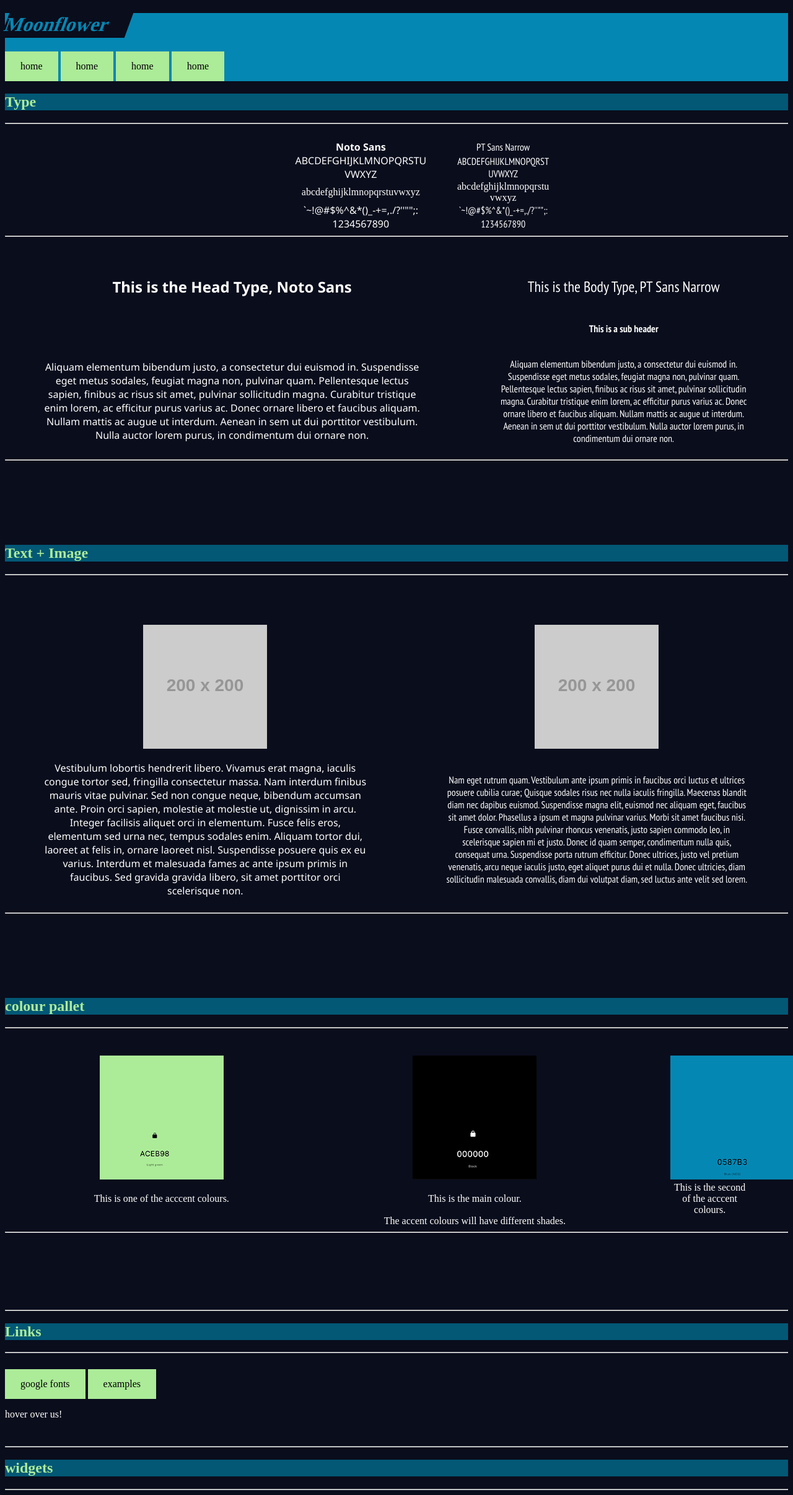
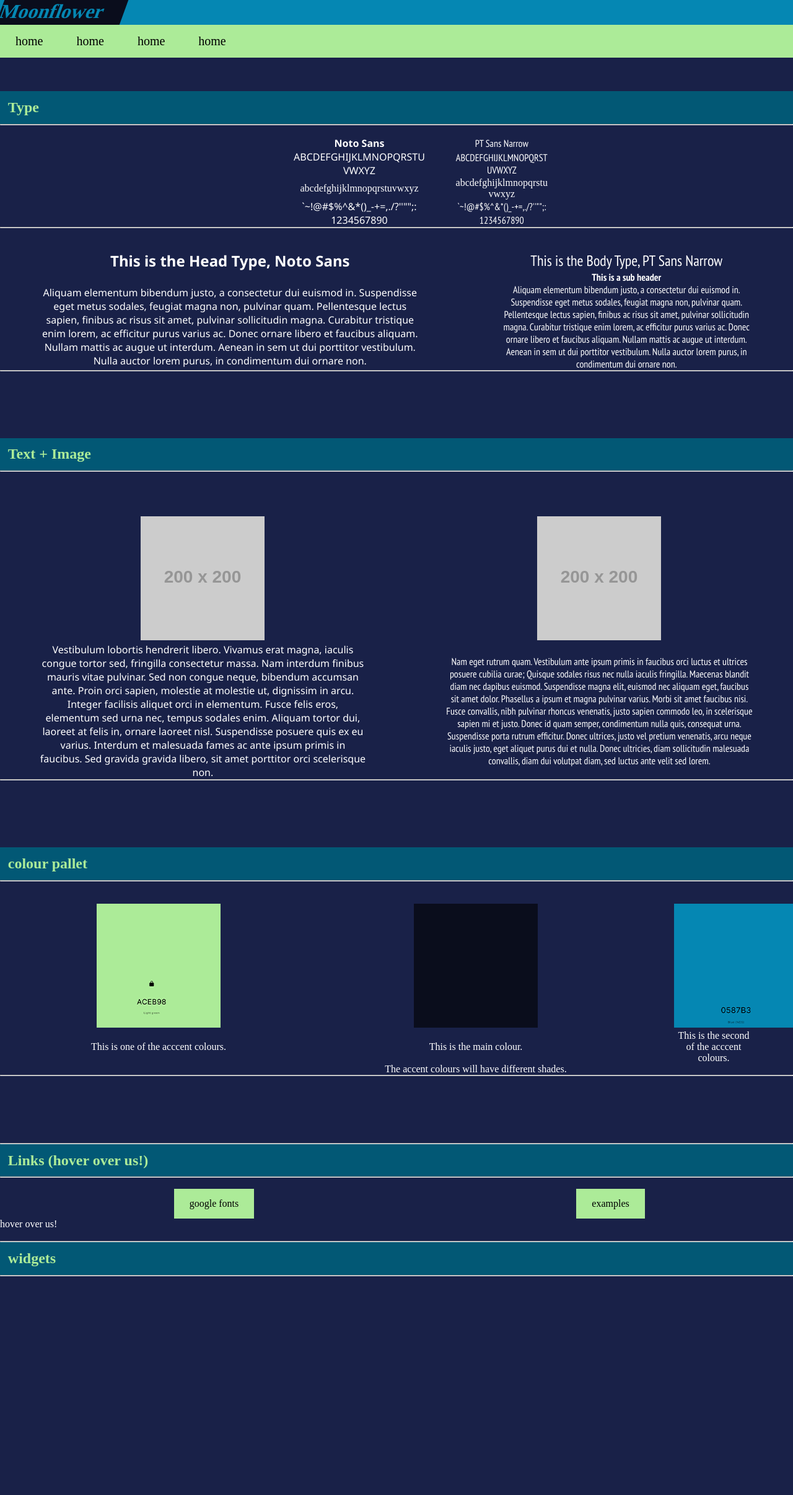
Before and after one commit to Moonflower-pixel/2025-portfolio, a Jekyll site: the page style-guide/index.html, which Jekyll copies as it is, in a window 1280 px wide. Shown: the whole page at 62% size. Built offline with Jekyll 4.4.1, drawn with Linux system fonts in a browser that asks for light colours; after the commit the page ends 2059 px from its top, so only the background shows below that.

Commit message:
updating complete style guide

```diff
--- a/style-guide/css/style.css
+++ b/style-guide/css/style.css
@@ -1,5 +1,48 @@
 @charset "UTF-8";
 /* CSS Document */
+
+*{
+	padding: 0;
+	margin: 0;
+}
+ul {
+	list-style: none;
+	background: #ACEB98;
+}
+
+ul li {
+	display: inline-block;
+	position: relative;
+}
+
+ul li a {
+	display: block;
+	padding: 20 25px;
+	color: #025875;
+	text-decoration: none;
+	text-align: center;
+	font-size: 20px;
+}
+
+ul li ul.dropdown li {
+	display: block;
+}
+
+ul li ul.dropdown {
+	width: 100%;
+	background: #79DE59;
+	position: absolute;
+	z-index: 999;
+	display: none;
+}
+
+ul li a:hover {
+	background: #025875;
+}
+
+ul li:hover ul.dropdown {
+	display: block;
+}
 
 .noto-sans {
   font-family: "Noto Sans", sans-serif;
@@ -65,7 +108,7 @@
 	background-color:rgba(10,13,28,1.00);
 }
 body {
-	background-color:rgba(10,13,28,1.00);
+	background-color:#192148;
 }
 
 h2, h3 {
@@ -79,6 +122,7 @@
   	height: 10%;
  	 width: 100%;
 	background-color:#025875;
+	padding: 1%
 }
 p {
 	color: white;
@@ -111,46 +155,3 @@
 	color: white;
   background-color: #0587B3;
 }
-
-.dropbtn {
-	background-color: #3498DB;
-	color: white;
-	padding: 16px;
-	font-size: 16px;
-	border: none;
-	cursor: pointer;
-}
-
-.dropbtn:hover, .dropbtn:focus {
-	background-color: #2980B9;
-}
-
-.dropdown {
-	position: relative;
-	display: inline-block;
-}
-
-.dropdown-content {
-	display: none;
-	position: absolute;
-	background-color: #f1f1f1;
-	min-width: 160px;
-	overflow: auto;
-	box-shadow: 0px 8px 16px 0px rgba(0,0,0,0.2);
-	z-index: 1;
-}
-
-.dropdown-content a {
-	color: black;
-	padding: 12px 16px;
-	text-decoration: none;
-	display: block;
-}
-
-.dropdown a:hover {
-	background-color: #ddd;
-}
-
-.show {
-	display: block;
-}
--- a/style-guide/index.html
+++ b/style-guide/index.html
@@ -12,15 +12,31 @@
 		<link rel="preconnect" href="https://fonts.googleapis.com">
 		<link rel="preconnect" href="https://fonts.gstatic.com" crossorigin>
 		<link href="https://fonts.googleapis.com/css2?family=Noto+Sans:ital,wght@0,100..900;1,100..900&family=PT+Sans+Narrow:wght@400;700&family=Yanone+Kaffeesatz:wght@200..700&display=swap" rel="stylesheet">
+		<script src="myscripts.js"></script>
 	</head>
 	<header>
 		<h1 class="customsq">Moonflower</h1>
-		<a href="#">home</a>
-		<a href="#">home</a>
-		<a href="#">home</a>
-		<a href="#">home</a>
+		<nav>
+			<ul>
+				<li><a href="#">home</a></li>
+				<li>
+					<a href="#">home</a>
+					<ul class="dropdown">
+						<li><a href="#">home</a></li>
+						<li><a href="#">home</a></li>
+						<li><a href="#">home</a></li>
+						<li><a href="#">home</a></li>
+					</ul>
+				</li>
+				<li><a href="#">home</a></li>
+				<li><a href="#">home</a></li>
+			</ul>
+		</nav>
 	</header>
 	<body>
+		<br>
+		<br>
+		<br>
 		<h2 class="rect">Type</h2>
 		<hr>
 		<br>
@@ -101,7 +117,7 @@
 		<br>
 		<table class="nav-line">
 			<tr><th width = "40%"><img src="img/green.png" alt= "green box"></th>
-				<th width="40%"><img src="img/black.png" alt="black box"></th>
+				<th width="40%"><img src="img/darkblue.png" alt="dark blue box"></th>
 				<th width= "40%"><img src="img/blue.png" alt="blue box"></th>
 			</tr>
 			<tr>
@@ -125,11 +141,15 @@
 		<br>
 		<br>
 		<hr>
-		<h2 class="rect">Links</h2>
+		<h2 class="rect">Links (hover over us!)</h2>
 		<hr>
 		<br>
-		<a href="https://fonts.google.com/" width="50%"> google fonts</a>
-		<a href="#">examples</a>
+		<table>
+			<tr>
+				<td><a href="https://fonts.google.com/"> google fonts</a></td>
+				<td><a href="#">examples</a></td>
+			</tr>
+		</table>
 		<p>hover over us!</p>
 		<br>
 		<hr>
```
Also changed, not shown: style-guide/java/myscripts.js (added, +19 -0 lines), style-guide/img/darkblue.png (added).
